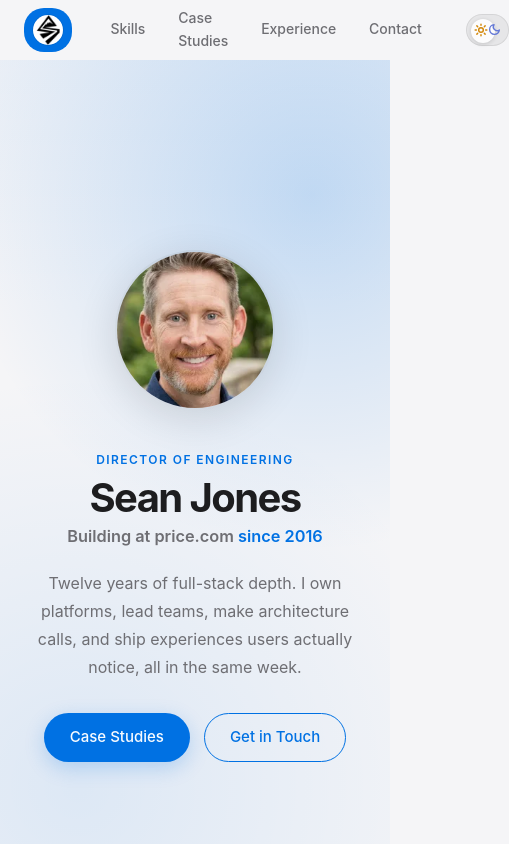
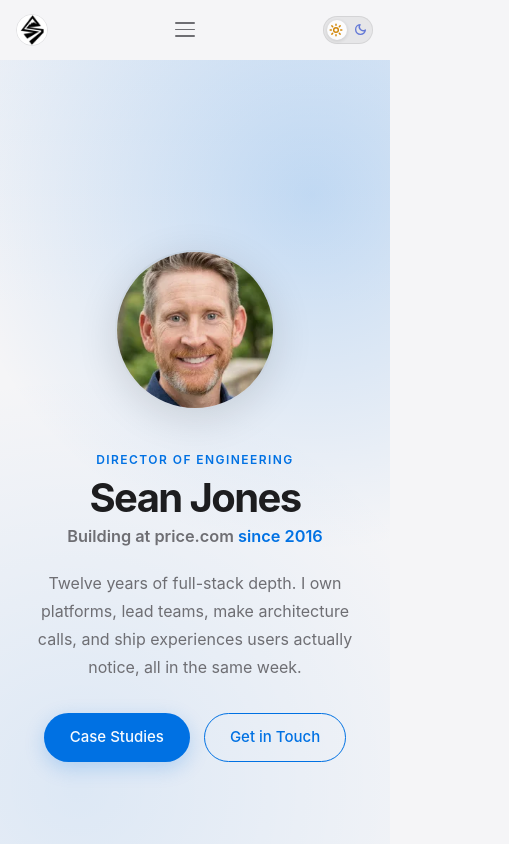
Before and after one commit to seandjones/seanjones.io, a Vue app: page / in a window 390 px wide. Shown: the top 844 px of the page, 509 px wide, since content can reach past the window. Built offline with nearby package versions, Linux system fonts and the light colour scheme.

Commit message:
mobile bugfixes for toggle selector, refining styling

```diff
--- a/package.json
+++ b/package.json
@@ -14,7 +14,7 @@
     "lint:oxlint": "oxlint . --fix",
     "lint:eslint": "eslint . --fix --cache",
     "test": "vitest run",
-    "deploy": "npm run build && gh-pages -d dist"
+    "deploy": "npm run build && gh-pages -d dist --cname seanjones.io"
   },
   "dependencies": {
     "vue": "^3.5.31"
--- a/src/App.vue
+++ b/src/App.vue
@@ -10,14 +10,15 @@
         role="dialog"
         aria-modal="true"
         aria-labelledby="keyboard-help-title"
-        @click.self="showKeyboardHelp = false"
+        @click.self="closeKeyboardHelp"
       >
         <div class="keyboard-help-panel">
           <button
+            ref="keyboardHelpCloseBtn"
             type="button"
             class="keyboard-help__close"
             aria-label="Close keyboard help"
-            @click="showKeyboardHelp = false"
+            @click="closeKeyboardHelp"
           >
             ✕
           </button>
@@ -45,18 +46,31 @@
     </transition>
 
     <!-- ─── Navigation ─────────────────────────────────────────────────── -->
-    <header class="navbar" :class="{ 'navbar--scrolled': scrolled }" role="banner">
+    <header class="navbar" :class="{ 'navbar--scrolled': scrolled, 'navbar--nav-open': mobileNavOpen }" role="banner">
       <div class="navbar__inner">
         <a href="#" class="navbar__brand" aria-label="Sean Jones, home">
           <img class="navbar__brand-mark" src="/favicon.png" alt="" aria-hidden="true" />
           <span class="navbar__brand-name">Sean Jones</span>
         </a>
 
-        <nav class="navbar__nav" aria-label="Site navigation">
-          <a href="#skills" class="navbar__link">Skills</a>
-          <a href="#projects" class="navbar__link">Case Studies</a>
-          <a href="#work" class="navbar__link">Experience</a>
-          <a href="#contact" class="navbar__link">Contact</a>
+        <button
+          type="button"
+          class="navbar__hamburger"
+          :aria-expanded="mobileNavOpen"
+          aria-controls="site-nav"
+          :aria-label="mobileNavOpen ? 'Close navigation' : 'Open navigation'"
+          @click="mobileNavOpen = !mobileNavOpen"
+        >
+          <span class="navbar__hamburger-bar"></span>
+          <span class="navbar__hamburger-bar"></span>
+          <span class="navbar__hamburger-bar"></span>
+        </button>
+
+        <nav id="site-nav" class="navbar__nav" :class="{ 'navbar__nav--open': mobileNavOpen }" aria-label="Site navigation">
+          <a href="#skills" class="navbar__link" @click="handleNavLinkClick($event, '#skills')">Skills</a>
+          <a href="#projects" class="navbar__link" @click="handleNavLinkClick($event, '#projects')">Case Studies</a>
+          <a href="#work" class="navbar__link" @click="handleNavLinkClick($event, '#work')">Experience</a>
+          <a href="#contact" class="navbar__link" @click="handleNavLinkClick($event, '#contact')">Contact</a>
         </nav>
 
         <ThemeToggle :is-dark="theme === 'dark'" @toggle="toggleTheme" />
@@ -144,8 +158,68 @@
 // ─── Keyboard Shortcuts ──────────────────────────────────────────────────────
 
 const showKeyboardHelp = ref(false);
+const mobileNavOpen = ref(false);
+const keyboardHelpCloseBtn = ref<HTMLButtonElement | null>(null);
+let keyboardHelpTriggerEl: HTMLElement | null = null;
+
+function closeKeyboardHelp() {
+  showKeyboardHelp.value = false;
+  keyboardHelpTriggerEl?.focus();
+}
+
+function handleNavLinkClick(event: MouseEvent, targetSelector: string) {
+  event.preventDefault();
+  mobileNavOpen.value = false;
+
+  const target = document.querySelector(targetSelector);
+  target?.scrollIntoView({ behavior: "smooth", block: "start" });
+
+  // Keep URL hash in sync for deep-link semantics.
+  if (window.location.hash !== targetSelector) {
+    history.replaceState(null, "", targetSelector);
+  }
+}
 
 function handleKeydown(event: KeyboardEvent) {
+  // Escape closes modal or mobile nav
+  if (event.key === "Escape") {
+    if (showKeyboardHelp.value) {
+      event.preventDefault();
+      closeKeyboardHelp();
+      return;
+    }
+    if (mobileNavOpen.value) {
+      mobileNavOpen.value = false;
+      return;
+    }
+  }
+
+  // Focus trap inside keyboard help modal
+  if (showKeyboardHelp.value && event.key === "Tab") {
+    const panel = document.querySelector(".keyboard-help-panel");
+    if (!panel) return;
+    const focusable = Array.from(
+      panel.querySelectorAll<HTMLElement>(
+        'button, [href], input, select, textarea, [tabindex]:not([tabindex="-1"])'
+      )
+    ).filter((el) => !el.hasAttribute("disabled"));
+    if (focusable.length === 0) return;
+    const first = focusable[0]!;
+    const last = focusable[focusable.length - 1]!;
+    if (event.shiftKey) {
+      if (document.activeElement === first) {
+        event.preventDefault();
+        last.focus();
+      }
+    } else {
+      if (document.activeElement === last) {
+        event.preventDefault();
+        first.focus();
+      }
+    }
+    return;
+  }
+
   // Ignore if user is typing in an input or textarea
   if (
     event.target instanceof HTMLInputElement ||
@@ -165,7 +239,14 @@
 
   if (key === "?") {
     event.preventDefault();
-    showKeyboardHelp.value = !showKeyboardHelp.value;
+    if (!showKeyboardHelp.value) {
+      keyboardHelpTriggerEl = document.activeElement as HTMLElement | null;
+      showKeyboardHelp.value = true;
+      // focus close button on next tick
+      setTimeout(() => keyboardHelpCloseBtn.value?.focus(), 0);
+    } else {
+      closeKeyboardHelp();
+    }
     return;
   }
 
@@ -211,6 +292,10 @@
 <style lang="scss">
 @use './assets/main.scss';
 
+html {
+  scroll-padding-top: 80px;
+}
+
 .app {
   min-height: 100vh;
   display: flex;
@@ -222,7 +307,10 @@
 
 .app > :not(.skip-link) {
   position: relative;
-  z-index: 1;
+}
+
+.app > main > * {
+  scroll-margin-top: 80px;
 }
 
 .skip-link {
@@ -252,7 +340,7 @@
   position: fixed;
   top: 0;
   inset-inline: 0;
-  z-index: 100;
+  z-index: 220;
   padding: 0 1.5rem;
   height: 60px;
   display: flex;
@@ -266,12 +354,23 @@
     height: 64px;
   }
 
+  @media (max-width: 600px) {
+    height: 60px;
+    padding: 0 0.85rem;
+  }
+
   &--scrolled {
     background: color-mix(in srgb, var(--color-bg) 85%, transparent);
     backdrop-filter: saturate(125%) blur(8px);
     -webkit-backdrop-filter: saturate(125%) blur(8px);
     border-bottom-color: var(--color-border);
     box-shadow: 0 1px 0 var(--color-border);
+
+    @media (max-width: 600px) {
+      backdrop-filter: none;
+      -webkit-backdrop-filter: none;
+      background: var(--color-bg);
+    }
   }
 
   @media (prefers-reduced-motion: reduce) {
@@ -288,6 +387,12 @@
     display: flex;
     align-items: center;
     gap: 1.5rem;
+
+    @media (max-width: 600px) {
+      flex-wrap: nowrap;
+      gap: 0.5rem;
+      align-items: center;
+    }
   }
 
   &__brand {
@@ -306,8 +411,8 @@
       color: var(--color-text-primary);
     }
     @media (max-width: 600px) {
-      border-radius: 20px;
-      background: var(--color-accent);
+      padding: 0.25rem 0.15rem;
+      border-radius: 12px;
     }
   }
 
@@ -321,7 +426,7 @@
     border: 1px solid var(--color-border);
     flex-shrink: 0;
 
-    :global([data-theme='light']) & {
+    [data-theme='light'] & {
       mix-blend-mode: multiply;
     }
   }
@@ -336,11 +441,86 @@
     }
   }
 
+  &__hamburger {
+    display: none;
+    flex-direction: column;
+    justify-content: center;
+    align-items: center;
+    gap: 5px;
+    width: 44px;
+    height: 44px;
+    padding: 0;
+    background: none;
+    border: none;
+    cursor: pointer;
+    color: var(--color-text-secondary);
+    flex-shrink: 0;
+    border-radius: 8px;
+    transition: background var(--transition-base);
+
+    &:hover {
+      background: var(--color-toggle-bg);
+    }
+
+    &:focus-visible {
+      outline: none;
+      box-shadow: var(--focus-ring);
+    }
+
+    @media (max-width: 600px) {
+      display: flex;
+      order: 2;
+      margin-left: auto;
+    }
+  }
+
+  &__hamburger-bar {
+    display: block;
+    width: 20px;
+    height: 1.5px;
+    background: currentColor;
+    border-radius: 2px;
+    transition: transform var(--transition-base), opacity var(--transition-base);
+
+    .navbar--nav-open &:nth-child(1) {
+      transform: translateY(6.5px) rotate(45deg);
+    }
+    .navbar--nav-open &:nth-child(2) {
+      opacity: 0;
+      transform: scaleX(0);
+    }
+    .navbar--nav-open &:nth-child(3) {
+      transform: translateY(-6.5px) rotate(-45deg);
+    }
+  }
+
   &__nav {
     display: flex;
     align-items: center;
     gap: 0.25rem;
     margin-left: auto;
+
+    @media (max-width: 600px) {
+      position: fixed;
+      top: 60px;
+      left: 0;
+      right: 0;
+      display: none;
+      flex-direction: column;
+      align-items: stretch;
+      gap: 0;
+      margin-left: 0;
+      background: var(--color-bg);
+      border-bottom: 1px solid var(--color-border);
+      box-shadow: 0 4px 12px color-mix(in srgb, var(--color-text-primary) 8%, transparent);
+      z-index: 230;
+      pointer-events: none;
+
+      &--open {
+        display: flex;
+        pointer-events: auto;
+      }
+    }
   }
 
   &__link {
@@ -364,6 +544,25 @@
     &:focus-visible {
       outline: none;
       box-shadow: var(--focus-ring);
+    }
+
+    @media (max-width: 600px) {
+      width: 100%;
+      justify-content: flex-start;
+      padding: 0.85rem 1.25rem;
+      font-size: 0.82rem;
+      letter-spacing: 0.08em;
+      text-transform: uppercase;
+      border-radius: 0;
+
+      &:not(:last-child) {
+        border-bottom: 1px solid var(--color-border);
+      }
+
+      &:hover {
+        background: var(--color-toggle-bg);
+        color: var(--color-text-primary);
+      }
     }
   }
 }
--- a/src/components/ThemeToggle.vue
+++ b/src/components/ThemeToggle.vue
@@ -38,6 +38,13 @@
   border-radius: 100px;
   display: flex;
   align-items: center;
+  flex-shrink: 0;
+
+  @media (max-width: 600px) {
+    order: 2;
+    margin-left: auto;
+    padding: 3px;
+  }
 
   &:focus-visible {
     outline: none;
@@ -56,6 +63,12 @@
     justify-content: space-between;
     border: 1px solid var(--color-border);
     transition: background var(--transition-theme), border-color var(--transition-theme);
+
+    @media (max-width: 600px) {
+      width: 50px;
+      height: 28px;
+      padding: 0 5px;
+    }
   }
 
   &__icon {
@@ -86,8 +99,19 @@
     box-shadow: var(--shadow-toggle-thumb);
     transition: transform var(--transition-theme), background var(--transition-theme), box-shadow var(--transition-theme);
 
+    @media (max-width: 600px) {
+      top: 3px;
+      left: 3px;
+      width: 20px;
+      height: 20px;
+    }
+
     &--dark {
       transform: translateX(24px);
+
+      @media (max-width: 600px) {
+        transform: translateX(20px);
+      }
     }
   }
 }
```
Also changed, not shown: .impeccable/critique/ignore.md (added), 1 other file (tests, documents, lock files or other folders).
